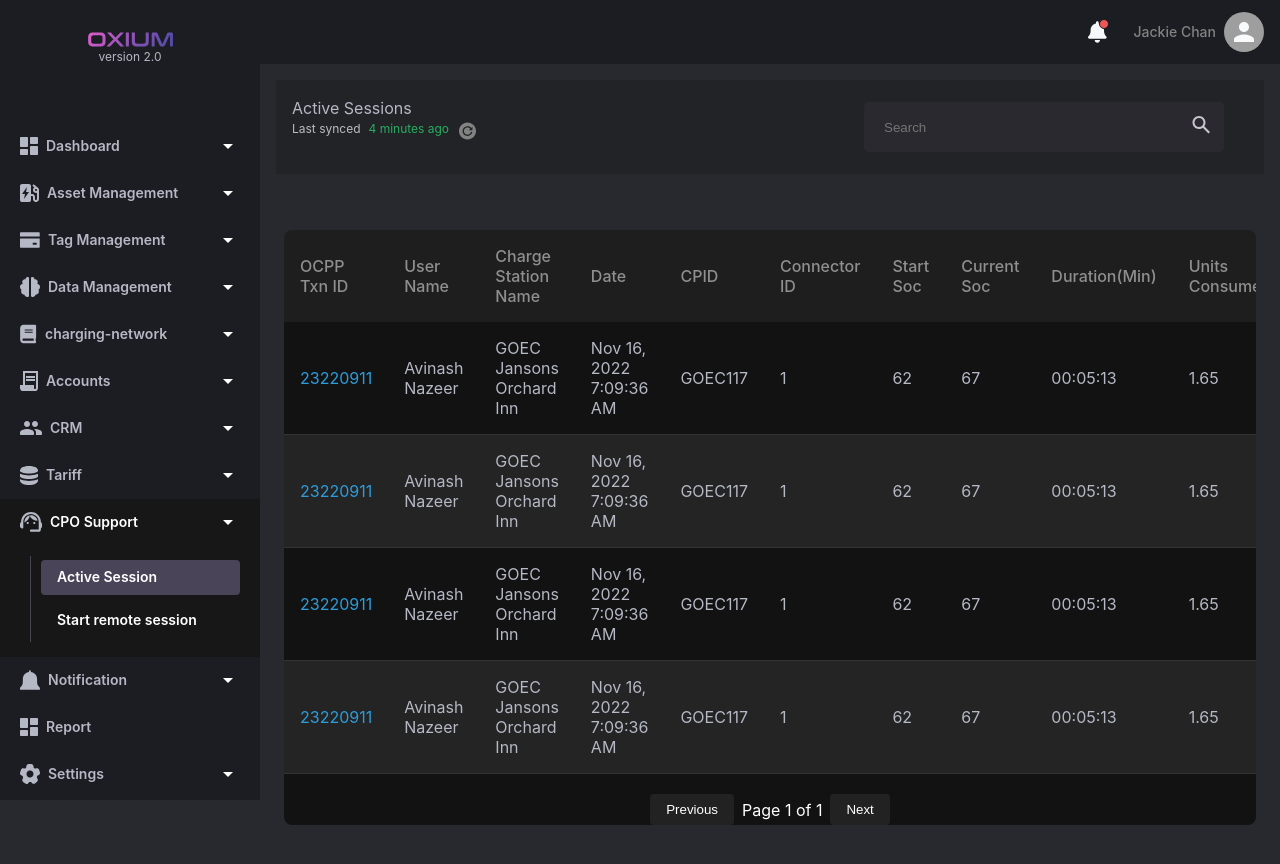
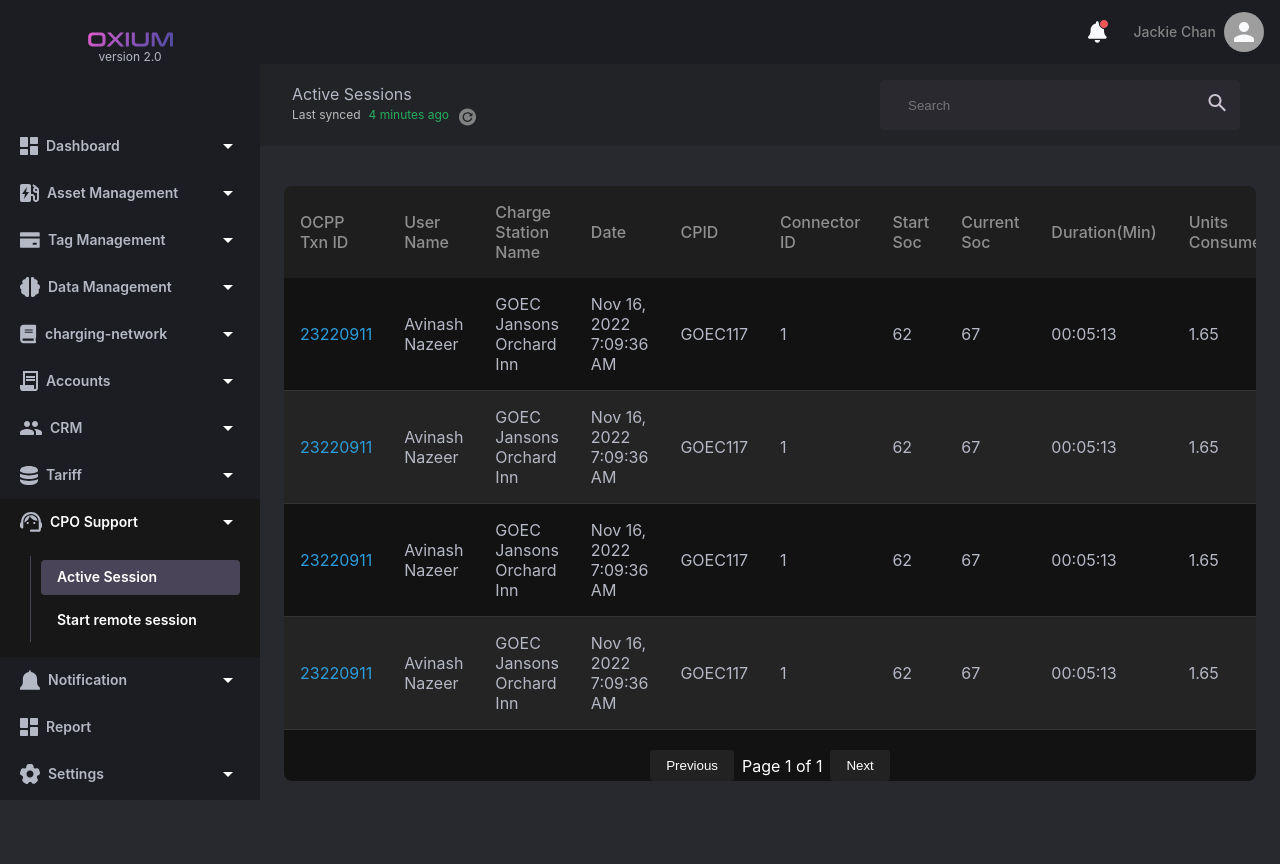
Before and after one commit to XyvinTech/GOEC_dashboard, a React (Create React App) app: page /cpo-support/active-session in a window 1280 px wide. After the commit the page ends 821 px from the top, so only its background shows below. Built offline with nearby package versions, Linux system fonts and the light colour scheme.

Commit message:
lastSynced

```diff
--- a/src/components/assetManagement/chargePoints/allChargePoint.jsx
+++ b/src/components/assetManagement/chargePoints/allChargePoint.jsx
@@ -6,6 +6,7 @@ import { ReactComponent as ReloadIcon } from '../../../assets/icons/reload.svg'
 
 
 import { AllChargePointsData } from '../../../assets/json/chargepoints'
+import LastSynced from '../../../layout/LastSynced'
 
 export default function AllChargePoint() {
     const tableHeader = [
@@ -20,27 +21,7 @@ export default function AllChargePoint() {
 
   return (
     <>
-      <Box
-        sx={{
-          display: 'flex',
-          flexDirection: 'row',
-          alignItems: 'center',
-          backgroundColor: 'primary.grey',
-          p: 2,
-        }}>
-        <Stack direction={'column'} sx={{ ml: 2 }}>
-          <Typography variant='body1' sx={{ color: 'secondary.contrastText' }}>Charge Stations</Typography>
-          <Stack direction={'row'} spacing={1}>
-            <Typography sx={{ color: 'secondary.greytext', fontSize: 12 }}>Last synced</Typography>
-            <Typography sx={{ color: 'success.main', fontSize: 12 }}>4 minutes ago</Typography>
-            <ReloadIcon style={{ cursor: 'pointer' }} />
-          </Stack>
-        </Stack>
-        <Box sx={{ flexGrow: 1 }} />
-        <Box sx={{ mr: 3 }}>
-          <StyledSearchField placeholder={'Search'} />
-        </Box>
-      </Box>
+     <LastSynced heading="Charge Points"/>
       <Box sx={{p:3}}>
         <StyledTable headers={tableHeader} data={AllChargePointsData}/>
       </Box>
--- a/src/components/assetManagement/chargeStations/allChargeStation.jsx
+++ b/src/components/assetManagement/chargeStations/allChargeStation.jsx
@@ -1,9 +1,7 @@
-import { Box, Stack, Typography } from '@mui/material'
+import { Box} from '@mui/material'
 import React from 'react'
-import StyledSearchField from '../../../ui/styledSearchField'
 import StyledTable from '../../../ui/styledTable'
-import { ReactComponent as ReloadIcon } from '../../../assets/icons/reload.svg'
-
+import LastSynced from '../../../layout/LastSynced'
 import { ChargeStationData } from '../../../assets/json/chargestations'
 
 const tableHeader = [
@@ -17,27 +15,9 @@ const tableHeader = [
 export default function AllChargeStation() {
   return (
     <>
-      <Box
-        sx={{
-          display: 'flex',
-          flexDirection: 'row',
-          alignItems: 'center',
-          backgroundColor: 'primary.grey',
-          p: 2
-        }}>
-        <Stack direction={'column'} sx={{ ml: 2 }}>
-          <Typography variant='body1' sx={{ color: 'secondary.contrastText' }}>Charge Stations</Typography>
-          <Stack direction={'row'} spacing={1}>
-            <Typography sx={{ color: 'secondary.greytext', fontSize: 12 }}>Last synced</Typography>
-            <Typography sx={{ color: 'success.main', fontSize: 12 }}>4 minutes ago</Typography>
-            <ReloadIcon style={{ cursor: 'pointer' }} />
-          </Stack>
-        </Stack>
-        <Box sx={{ flexGrow: 1 }} />
-        <Box sx={{ mr: 3 }}>
-          <StyledSearchField placeholder={'Search'} />
-        </Box>
-      </Box>
+
+<LastSynced heading="Charge Stations" />
+
       <Box sx={{p:3}}>
         <StyledTable headers={tableHeader} data={ChargeStationData}/>
       </Box>
--- a/src/components/cpoSupport/activeSession/AllActiveSession.jsx
+++ b/src/components/cpoSupport/activeSession/AllActiveSession.jsx
@@ -1,56 +1,31 @@
-import { Box, Stack, Typography } from '@mui/material'
-import React from 'react'
-import StyledSearchField from '../../../ui/styledSearchField'
-import StyledTable from '../../../ui/styledTable'
-import { ReactComponent as ReloadIcon } from '../../../assets/icons/reload.svg'
-import { DummyData } from '../../../assets/json/ActiveSessionsData'
+import { Box } from "@mui/material";
+import React from "react";
+import LastSynced from "../../../layout/LastSynced";
+import StyledTable from "../../../ui/styledTable";
+import { DummyData } from "../../../assets/json/ActiveSessionsData";
 const tableHeader = [
-  'OCPP Txn ID',
-  'User Name',
-  'Charge Station Name',
-  'Date',
-  'CPID',
-  'Connector ID',
-  'Start Soc',
-  'Current Soc',
-  'Duration(Min)',
-  'Units Consumed(kWh)',
-  'Charge Speed(kW)',
-  'Last Meter Received',
-  'Transaction Mode',
-  'Terminate Session'
-
-]
+  "OCPP Txn ID",
+  "User Name",
+  "Charge Station Name",
+  "Date",
+  "CPID",
+  "Connector ID",
+  "Start Soc",
+  "Current Soc",
+  "Duration(Min)",
+  "Units Consumed(kWh)",
+  "Charge Speed(kW)",
+  "Last Meter Received",
+  "Transaction Mode",
+  "Terminate Session",
+];
 export default function ActiveSession() {
   return (
     <>
-
-<Box
-        sx={{
-          display: 'flex',
-          flexDirection: 'row',
-          alignItems: 'center',
-          backgroundColor: 'primary.grey',
-          p: 2,
-          m:2,
-        }}>
-        <Stack direction={'column'} sx={{ mb: 2 }}>
-          <Typography variant='body1' sx={{ color: 'secondary.contrastText' }}>Active Sessions</Typography>
-          <Stack direction={'row'} spacing={1}>
-            <Typography sx={{ color: 'secondary.greytext', fontSize: 12 }}>Last synced</Typography>
-            <Typography sx={{ color: 'success.main', fontSize: 12 }}>4 minutes ago</Typography>
-            <ReloadIcon style={{ cursor: 'pointer' }} />
-          </Stack>
-        </Stack>
-        <Box sx={{ flexGrow: 1 }} />
-        <Box sx={{ mr: 3 }}>
-          <StyledSearchField placeholder={'Search'} />
-        </Box>
+      <LastSynced heading="Active Sessions" />
+      <Box sx={{ p: 3 }}>
+        <StyledTable headers={tableHeader} data={DummyData} />
       </Box>
-      <Box sx={{p:3}}>
-        <StyledTable headers={tableHeader} data={DummyData}/>
-      </Box>
-
     </>
-  )
+  );
 }
--- /dev/null
+++ b/src/layout/LastSynced.jsx
@@ -0,0 +1,48 @@
+import React from 'react'
+import { Box, Stack, Typography } from "@mui/material";
+import StyledSearchField from "../ui/styledSearchField.jsx";
+import { ReactComponent as ReloadIcon } from "../assets/icons/reload.svg";
+
+
+
+
+
+export default function LastSynced({heading}) {
+  return (
+    <>
+
+    <Box
+        sx={{
+          display: "flex",
+          flexDirection: "row",
+          alignItems: "center",
+          backgroundColor: "primary.grey",
+          p: 2,
+        }}
+      >
+        <Stack direction={"column"} sx={{ ml: 2 }}>
+          <Typography variant="body1" sx={{ color: "secondary.contrastText" }}>
+            {heading}
+          </Typography>
+          <Stack direction={"row"} spacing={1}>
+            <Typography sx={{ color: "secondary.greytext", fontSize: 12 }}>
+              Last synced
+            </Typography>
+            <Typography sx={{ color: "success.main", fontSize: 12 }}>
+              4 minutes ago
+            </Typography>
+            <ReloadIcon style={{ cursor: "pointer" }} />
+          </Stack>
+        </Stack>
+        <Box sx={{ flexGrow: 1 }} />
+        <Box sx={{ mr: 3 }}>
+          <StyledSearchField placeholder={"Search"} />
+        </Box>
+      </Box>
+
+
+
+
+    </>
+  )
+}
--- a/src/ui/styledSearchField.jsx
+++ b/src/ui/styledSearchField.jsx
@@ -13,7 +13,7 @@ const SearchContainer = styled.div`
 
 const SearchInput = styled.input`
   // padding: 8px 32px 8px 8px; /* Adjust padding to accommodate the icon */
-  marging-left: 8px;
+  margin-left: 8px;
   height: 100%;
   border: none;
   outline: none;
```
